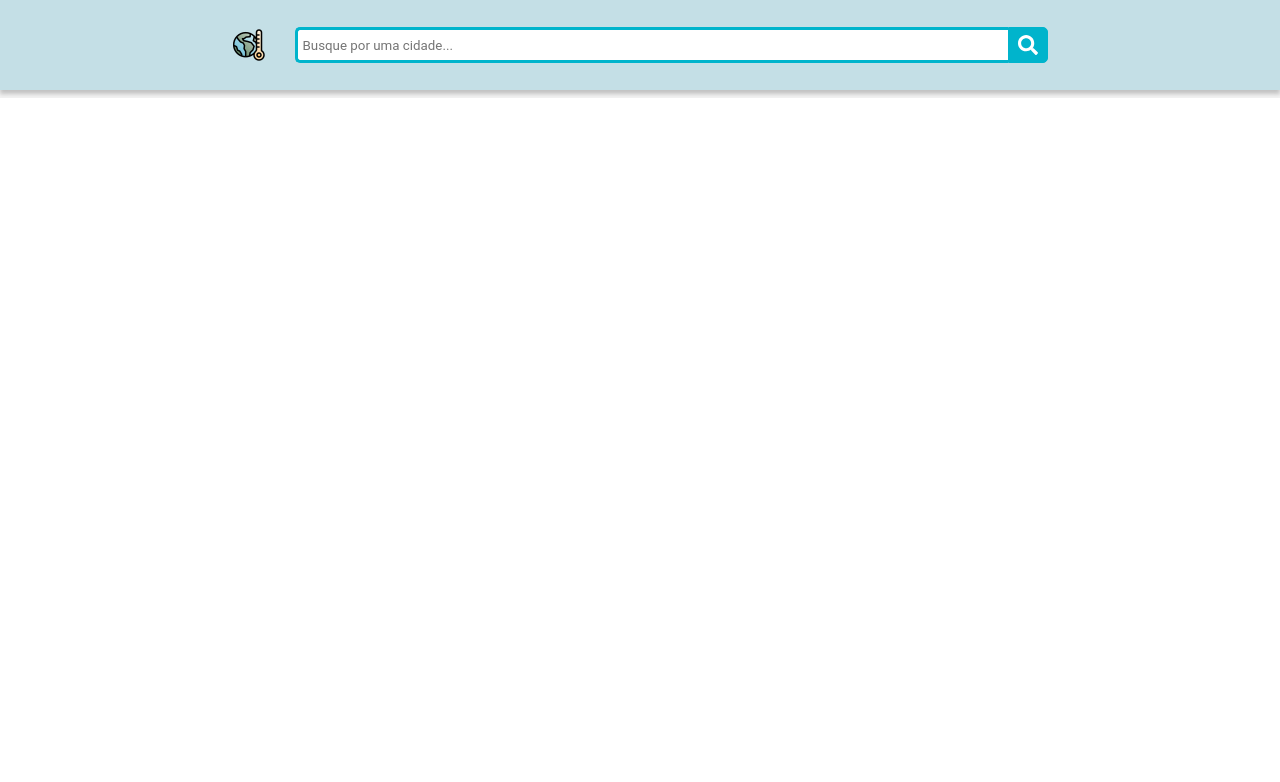
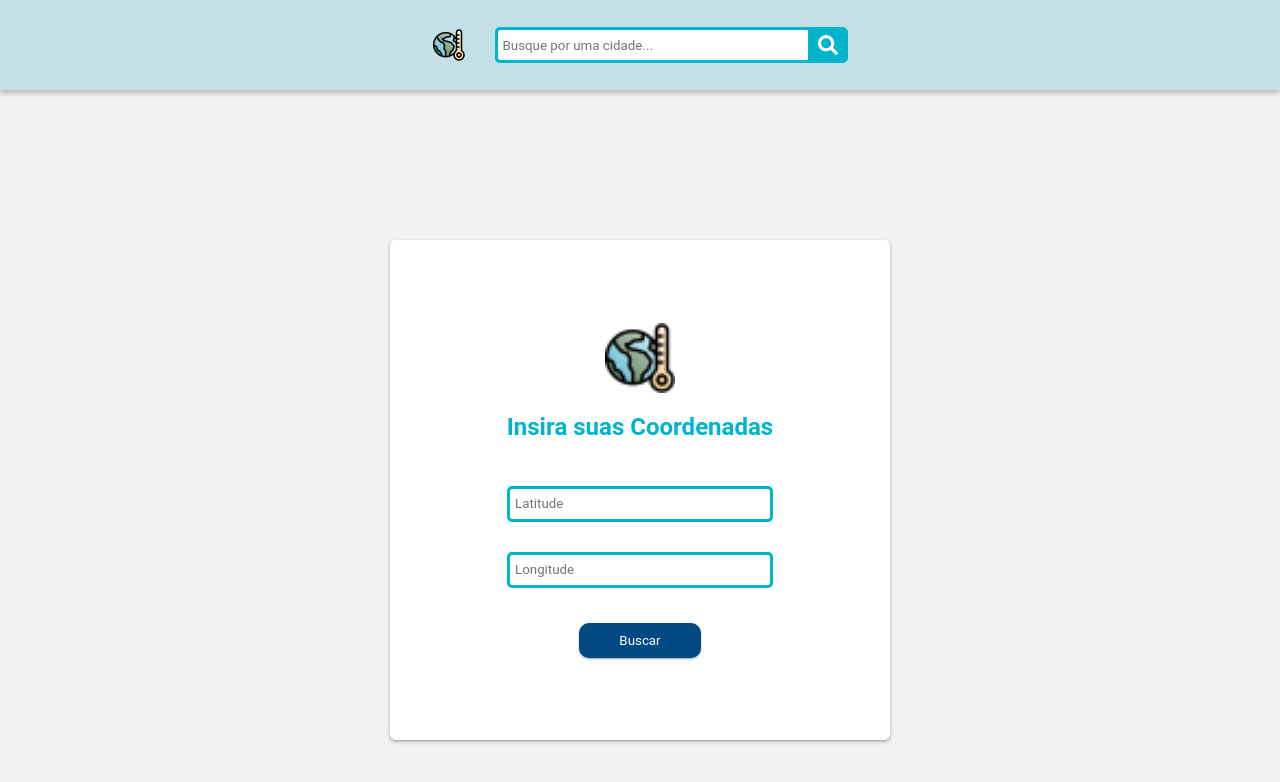
Before and after one commit to Ljuniorm/Desafio, a Vue app: page /#/ in a window 1280 px wide. Before the commit this address led to /#/forecast/1. Shown: the top 782 px of the page. Built offline with nearby package versions, Linux system fonts and the light colour scheme.

Commit message:
general adjustments

```diff
--- a/src/App.vue
+++ b/src/App.vue
@@ -29,6 +29,22 @@ export default {
   }
 }
 
+.container {
+  margin: 20px 30px;
+  height: 830px;
+  display: flex;
+  flex-direction: column;
+  align-items: center;
+}
+.card {
+  background-color: white;
+  height: 700px;
+  width: 95%;
+  box-shadow: 0 1px 2px 0 rgba(0, 0, 0, 0.2), 0 2px 4px 0 rgba(0, 0, 0, 0.19);
+  border-radius: 5px;
+  margin: 20px;
+}
+
 .router {
   background-color: #f2f2f2;
 }
--- a/src/components/global/AppBar.vue
+++ b/src/components/global/AppBar.vue
@@ -6,9 +6,16 @@
       v-model="city"
       type="text"
       class="searchInput"
+      list="datalistOptions"
       placeholder="Busque por uma cidade..."
       @keypress.enter="searchCity"
     />
+
+    <datalist id="datalistOptions">
+      <option v-for="(item, i) in historicSearch" :key="i">
+        {{ item.name }}
+      </option>
+    </datalist>
 
     <button @click="searchCity" type="submit" class="searchButton">
       <i class="fas fa-search"></i>
@@ -23,7 +30,7 @@ import {
   kelvinInCelsius,
 } from "../../utils/utils";
 import { Storage } from "../../localStorage";
-import { INFOS_CITY } from "../../localStorage/storageKeys";
+import { INFOS_CITY, OPTIONS } from "../../localStorage/storageKeys";
 
 export default {
   data() {
@@ -31,16 +38,37 @@ export default {
       city: "",
       coordinates: null,
       geolocation: null,
+      historicSearch: [],
     };
+  },
+
+  created() {
+    this.getHistoric();
   },
 
   methods: {
     async searchCity() {
       if (this.$route.params.city === this.city) return;
+      for (let i = 0; i < this.historicSearch.length; i++) {
+        if (this.historicSearch[i].name === this.city) {
+          this.coordinates = {
+            lat: this.historicSearch[i].lat,
+            lng: this.historicSearch[i].lng,
+          };
+          return this.getForecast();
+        }
+      }
       await getGeolocation(this.city).then(async (response) => {
         this.coordinates = response.data.results[0].geometry.location;
         this.geolocation = response.data;
       });
+      this.historicSearch.push({
+        name: this.city,
+        lat: this.coordinates.lat,
+        lng: this.coordinates.lng,
+        city: this.geolocation.results[0].formatted_address,
+      });
+      await Storage.setItem(OPTIONS, this.historicSearch);
       this.getForecast();
     },
 
@@ -49,28 +77,24 @@ export default {
         async (response) => {
           this.$store.commit("updateInfos", {
             forecast: response.data,
-            geolocation: this.geolocation,
             celsius: kelvinInCelsius(response.data.current.temp),
             days: response.data.daily.map((day) => {
-              const dateFormated = this.unixToDate(day.dt);
-
               return {
                 ...day,
-                date: dateFormated,
+                date: this.unixToDate(day.dt),
               };
             }),
             alerts: response.data.alerts,
             current: response.data.current,
           });
+
           await Storage.setItem(INFOS_CITY, {
             forecast: response.data,
-            geolocation: this.geolocation,
             celsius: kelvinInCelsius(response.data.current.temp),
             days: response.data.daily.map((day) => {
-              const dateFormated = this.unixToDate(day.dt);
               return {
                 ...day,
-                date: { dateFormated },
+                date: this.unixToDate(day.dt),
               };
             }),
             alerts: response.data.alerts,
@@ -79,6 +103,11 @@ export default {
         }
       );
       this.$router.push(`/forecast/${this.city}`);
+    },
+
+    async getHistoric() {
+      const historic = await Storage.getItem(OPTIONS);
+      if (historic) this.historicSearch = historic;
     },
 
     unixToDate(unix) {
@@ -118,7 +147,7 @@ body {
   border-right: none;
   padding: 5px;
   height: 20px;
-  width: 700px;
+  width: 300px;
   border-radius: 5px 0 0 5px;
   outline: none;
 }
--- a/src/components/plataform/Lines.vue
+++ b/src/components/platform/Lines.vue
@@ -1,5 +1,5 @@
 <template>
-  <div class="row">
+  <div class="rowLine">
     <div>
       <i :class="icon" class="icon"></i> <span>{{ title }}</span>
     </div>
@@ -27,7 +27,7 @@ export default {
 </script>
 
 <style  scoped>
-.row {
+.rowLine {
   padding: 20px 20px;
   border-bottom: 1px solid #f2f2f2;
   display: flex;
@@ -39,7 +39,7 @@ span {
 }
 
 .icon {
-  margin-right: 15px !important;
-  color: #c4dfe6 !important;
+  margin-right: 15px;
+  color: #c4dfe6;
 }
 </style>
--- a/src/localStorage/storageKeys.js
+++ b/src/localStorage/storageKeys.js
@@ -1 +1,2 @@
 export const INFOS_CITY = "INFOS_CITY";
+export const OPTIONS = "OPTIONS";
--- a/src/router/index.js
+++ b/src/router/index.js
@@ -10,6 +10,11 @@ const routes = [
     name: 'Forecast',
     component: () => import('../views/Forecast.vue')
   },
+  {
+    path: '/',
+    name: 'Coordinates',
+    component: () => import('../views/Coordinates.vue')
+  },
 
 ]
 
--- a/src/store/index.js
+++ b/src/store/index.js
@@ -7,26 +7,32 @@ export default new Vuex.Store({
   state: {
     infos:{
       forecast: null,
-      geolocation:null,
       celsius: null,
       days:null,
       alerts:null,
       current:null,
+      options: [],
+      nameCity: ''
     }
   },
   mutations: {
     updateInfos(state, payload){
       state.infos.forecast = payload && payload.forecast
-      state.infos.geolocation = payload && payload.geolocation
       state.infos.celsius = payload && payload.celsius
       state.infos.days = payload && payload.days
       state.infos.alerts = payload && payload.alerts
       state.infos.current = payload && payload.current
     },
 
+
+
     updateCurrentAndCelsius(state, payload){
       state.infos.current = payload && payload.current
       state.infos.celsius = payload && payload.celsius
+    },
+
+    updateOptions(state, payload){
+      state.infos.options.push(payload)
     },
   },
   actions: {
--- /dev/null
+++ b/src/views/Coordinates.vue
@@ -0,0 +1,144 @@
+<template>
+  <div class="container">
+    <div class="cardCoordinates">
+      <img img src="../assets/logo.png" />
+      <h2>Insira suas Coordenadas</h2>
+      <form>
+        <input v-model="coordinates.lat" type="number" placeholder="Latitude" />
+        <input
+          v-model="coordinates.lng"
+          type="number"
+          placeholder="Longitude"
+        />
+      </form>
+      <button @click="getForecast">Buscar</button>
+    </div>
+  </div>
+</template>
+
+<script>
+import { Storage } from "../localStorage";
+import { INFOS_CITY } from "../localStorage/storageKeys";
+import { getForecast, kelvinInCelsius } from "../utils/utils";
+export default {
+  data() {
+    return {
+      coordinates: { lat: "", lng: "" },
+    };
+  },
+
+  methods: {
+    async getForecast() {
+      getForecast(
+        Number(this.coordinates.lat),
+        Number(this.coordinates.lng)
+      ).then(async (response) => {
+        this.$store.commit("updateInfos", {
+          forecast: response.data,
+          celsius: kelvinInCelsius(response.data.current.temp),
+          days: response.data.daily.map((day) => {
+            return {
+              ...day,
+              date: this.unixToDate(day.dt),
+            };
+          }),
+          alerts: response.data.alerts,
+          current: response.data.current,
+        });
+
+        await Storage.setItem(INFOS_CITY, {
+          forecast: response.data,
+          celsius: kelvinInCelsius(response.data.current.temp),
+          days: response.data.daily.map((day) => {
+            return {
+              ...day,
+              date: this.unixToDate(day.dt),
+            };
+          }),
+          alerts: response.data.alerts,
+          current: response.data.current,
+        });
+      });
+      this.$router.push(`/forecast/${this.city}`);
+    },
+
+    unixToDate(unix) {
+      const date = new Date(unix * 1000);
+      return {
+        day: date.getDate(),
+        month: date.getMonth(),
+        year: date.getFullYear(),
+      };
+    },
+  },
+};
+</script>
+
+<style scoped>
+@media (max-width: 780px) {
+  .cardCoordinates {
+    width: 100% !important;
+  }
+}
+
+.cardCoordinates {
+  background-color: white;
+  height: 500px;
+  width: 500px;
+  box-shadow: 0 1px 2px 0 rgba(0, 0, 0, 0.2), 0 2px 4px 0 rgba(0, 0, 0, 0.19);
+  border-radius: 5px;
+  margin: 130px;
+  display: flex;
+  flex-direction: column;
+  justify-content: center;
+  align-items: center;
+}
+
+button {
+  padding: 10px 40px;
+  margin-top: 20px;
+  border-radius: 10px;
+  border: none;
+  color: white;
+  background: #004983;
+  outline: none;
+  cursor: pointer;
+  box-shadow: 0 1px 2px 0 rgba(0, 0, 0, 0.2), 0 1px 2px 0 rgba(0, 0, 0, 0.19);
+}
+
+button:hover {
+  background: #002b4d;
+}
+
+input {
+  border: 3px solid #00b4cc;
+  padding: 5px;
+  height: 20px;
+  width: 250px;
+  margin-bottom: 150px;
+  border-radius: 5px;
+  outline: none;
+  color: #00b4cc;
+}
+
+h2 {
+  color: #00b4cc;
+  margin-bottom: 30px;
+  margin-top: 20px;
+}
+
+form {
+  display: flex;
+  flex-direction: column;
+  justify-content: center;
+  align-items: center;
+}
+
+input {
+  margin: 15px 0px;
+}
+
+img {
+  height: 70px;
+}
+</style>
--- a/src/views/Forecast.vue
+++ b/src/views/Forecast.vue
@@ -9,11 +9,7 @@
       <div class="rowTitle">
         <h3>
           Previsão de {{ day }} de {{ months[month] }} de {{ year }}
-          {{
-            geolocation && geolocation.results
-              ? geolocation.results[0].formatted_address.split(",")[0]
-              : ""
-          }}
+          {{ cityName }}
           <i class="fas fa-map-marker-alt"></i>
         </h3>
         <button @click="currentTemp">Condições Atuais</button>
@@ -150,8 +146,8 @@
 <script>
 import { mapState } from "vuex";
 import { Storage } from "../localStorage";
-import { INFOS_CITY } from "../localStorage/storageKeys";
-import Lines from "../components/plataform/Lines";
+import { INFOS_CITY, OPTIONS } from "../localStorage/storageKeys";
+import Lines from "../components/platform/Lines";
 import { kelvinInCelsius } from "../utils/utils";
 
 export default {
@@ -177,12 +173,8 @@ export default {
       day: "",
       month: "",
       year: "",
-      dayToShow: "",
-      rain: false,
-      thunder: false,
-      sun: false,
       currentCelsius: null,
-      showCelsius: true,
+      cityName: "",
     };
   },
 
@@ -190,10 +182,15 @@ export default {
     this.getInfo();
   },
 
+  watch: {
+    forecast() {
+      this.getHistoric();
+    },
+  },
+
   computed: {
     ...mapState({
       forecast: (state) => state.infos.forecast,
-      geolocation: (state) => state.infos.geolocation,
       celsius: (state) => state.infos.celsius,
       days: (state) => state.infos.days,
       alerts: (state) => state.infos.alerts,
@@ -205,6 +202,8 @@ export default {
     async getInfo() {
       this.$store.commit("updateInfos", await Storage.getItem(INFOS_CITY));
       this.currentCelsius = this.celsius;
+      this.getHistoric();
+      console.log("name", this.nameCity);
       this.getDate();
     },
 
@@ -252,30 +251,23 @@ export default {
     toCelsius(temp) {
       return kelvinInCelsius(temp);
     },
+
+    async getHistoric() {
+      const historic = await Storage.getItem(OPTIONS);
+      if (historic)
+        historic.forEach((item) => {
+          if (item.name === this.$route.params.city) {
+            this.cityName = item.city;
+          }
+        });
+    },
   },
 };
 </script>
 
 <style scoped>
-.container {
-  margin: 20px 30px;
-  height: 830px;
-  display: flex;
-  flex-direction: column;
-  align-items: center;
-}
-
 .divBoxes {
   display: flex;
-}
-
-.card {
-  background-color: white;
-  height: 700px;
-  width: 95%;
-  box-shadow: 0 1px 2px 0 rgba(0, 0, 0, 0.2), 0 2px 4px 0 rgba(0, 0, 0, 0.19);
-  border-radius: 5px;
-  margin: 20px;
 }
 
 .lineAlert {
@@ -390,6 +382,7 @@ img {
   .lineAlert {
     height: 200px !important;
     padding: 10px !important;
+    font-size: 0.8em;
   }
 
   .column {
```
